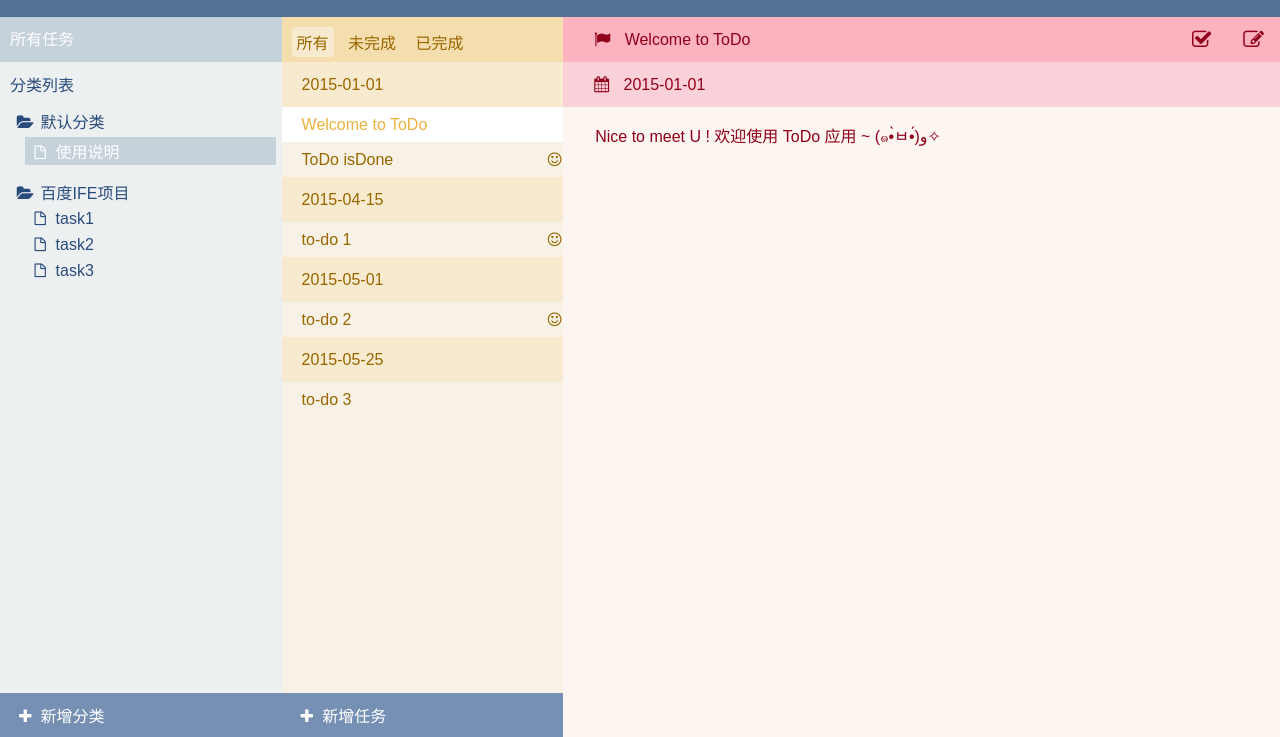
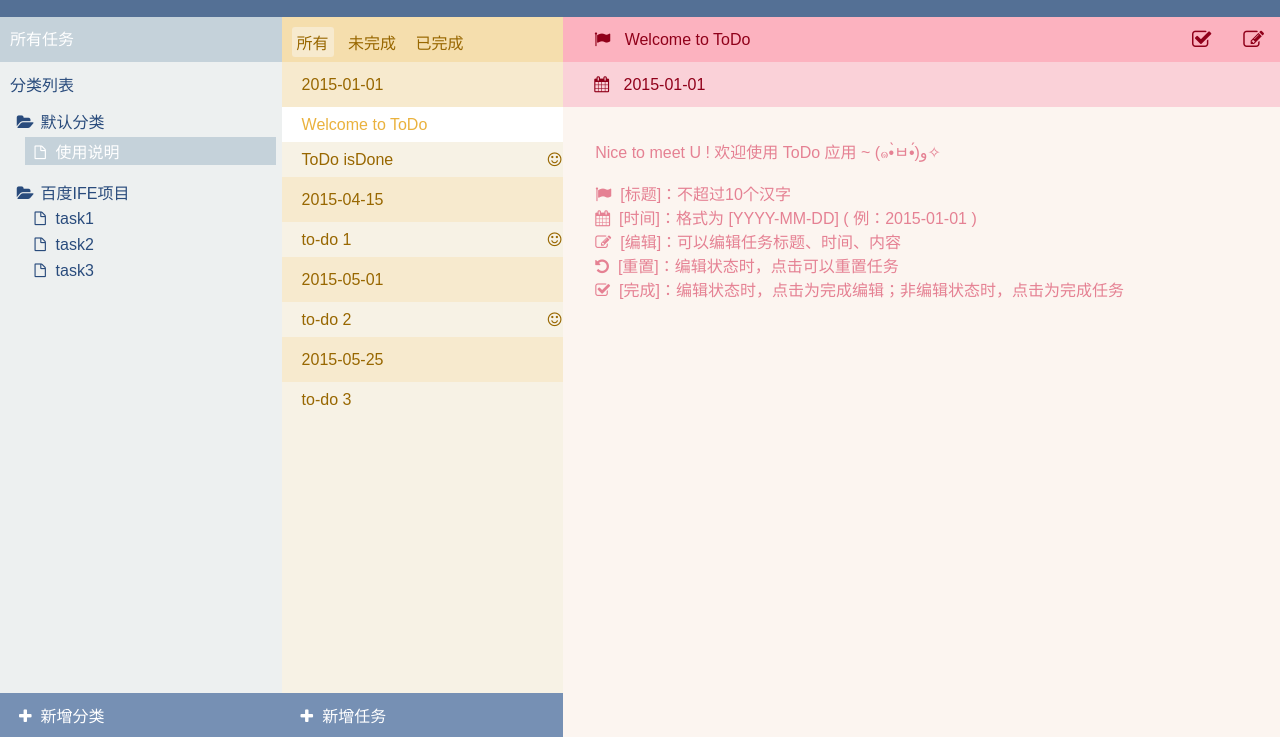
Before and after one commit to ch1oechao/baidu-ife-task, a plain HTML site: page task0003/zchen9/index.html in a window 1280 px wide. Shown: the part 63-800 px from the top of the page. Drawn offline with Linux system fonts and the light colour scheme.

Commit message:
add data

```diff
--- a/task0003/zchen9/css/todo.shell.css
+++ b/task0003/zchen9/css/todo.shell.css
@@ -228,9 +228,14 @@
 }
 
 .todo-spec-content > p{
+	color: #E58193;
 	margin-top: 90px;
-	padding-top: 1em;
+	padding-top: 2em;
 	padding-left: 2em;
+}
+
+.todo-spec-content i{
+	margin-right: 9px;
 }
 
 .todo-spec-content > textarea{
--- a/task0003/zchen9/js/todo.data.js
+++ b/task0003/zchen9/js/todo.data.js
@@ -25,6 +25,17 @@
 		title:"Welcome to ToDo",
 		date: new Date(2015,0,1),
 		content:"Nice to meet U !  欢迎使用 ToDo 应用 ~ (๑•̀ㅂ•́)و✧"
+				+"<br>"+"<br>"
+				+"<i class='fa fa-flag'></i>"+"[标题]：不超过10个汉字"
+				+"<br>"
+				+"<i class='fa fa-calendar'></i>"+"[时间]：格式为 [YYYY-MM-DD] ( 例：2015-01-01 )"
+				+"<br>"
+				+"<i class='fa fa-pencil-square-o'></i>"+"[编辑]：可以编辑任务标题、时间、内容"
+				+"<br>"
+				+"<i class='fa fa-undo'></i>"+"[重置]：编辑状态时，点击可以重置任务"
+				+"<br>"
+				+"<i class='fa fa-check-square-o'></i>"+"[完成]：编辑状态时，点击为完成编辑；非编辑状态时，点击为完成任务"
+
 	}
 };
 
```
